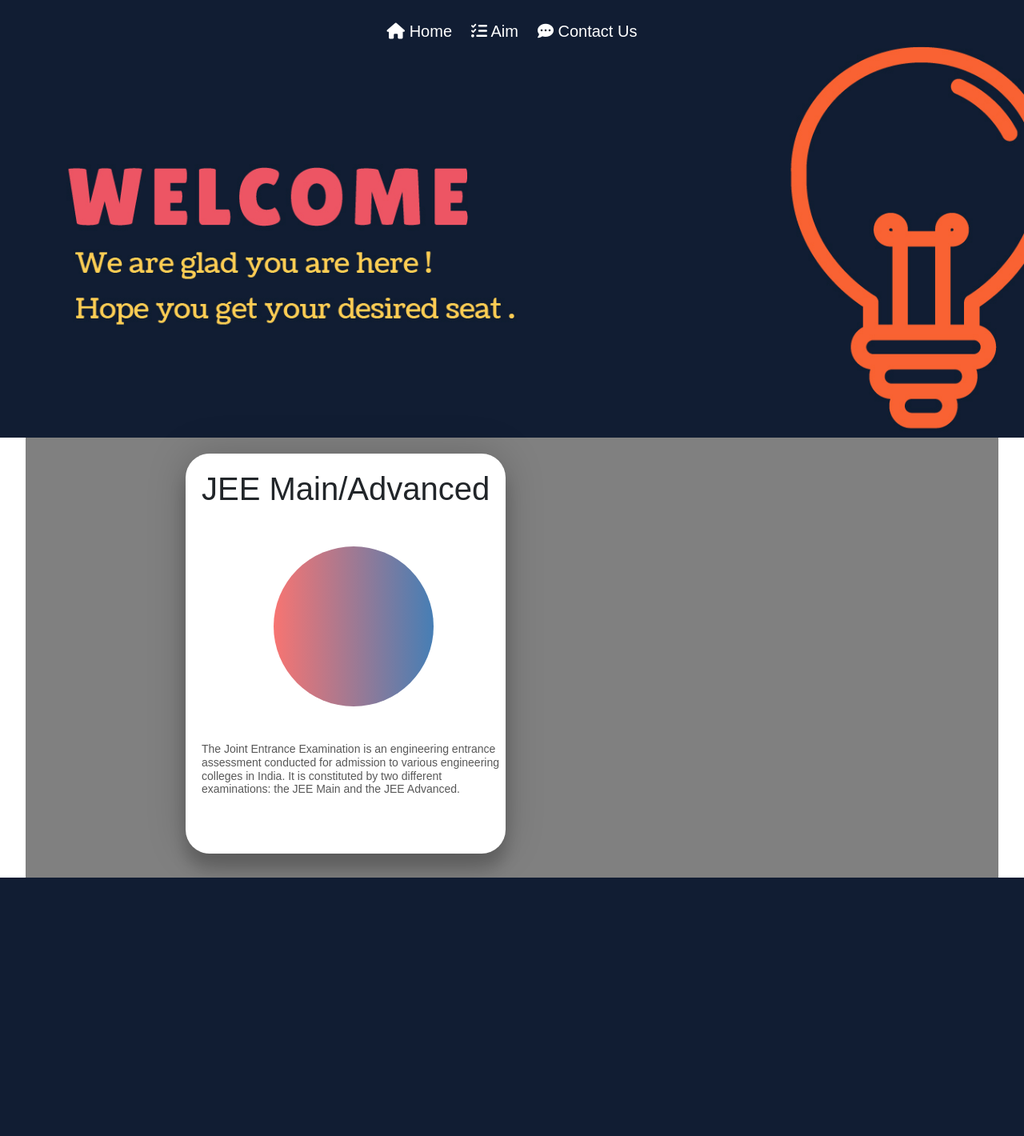
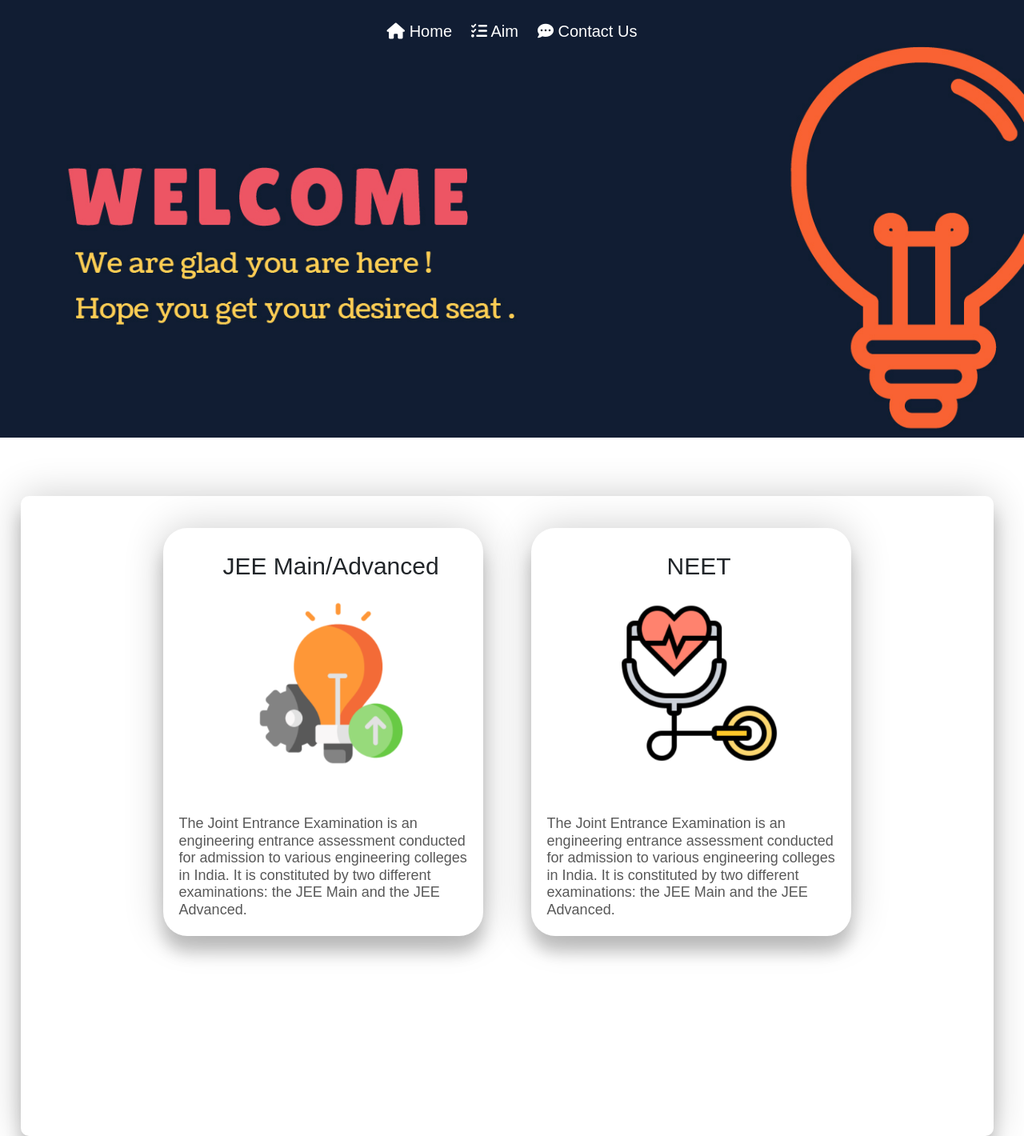
Before and after one commit to rishabhverma-spec/hackthalon, a Node server app: page / in a window 1280 px wide. Shown: the whole page at 80% size. Before the commit the page ends 1097 px from the top, so only its background shows below. Run offline with Node 20, Linux system fonts and the light colour scheme; some libraries are stand-ins or nearby versions.

Commit message:
Added both cards

```diff
--- a/views/home.ejs
+++ b/views/home.ejs
@@ -65,13 +65,26 @@
     <!-- IIT/JEE Cards -->
     <div class="jee-neet-container">
       <div class="jee-neet">
-          <!-- Card -->
+          <!-- JEE Card -->
           <div class="card-jee-neet">
               <div class="title-card-jee-neet">
                   <h1>JEE Main/Advanced</h1>
               </div>
-              <div class="graphic-jee">
-                  <div class="circle"></div>
+              <div class="graphic-jee-neet">
+                  <img src="./images/jee_card.png">
+              </div>
+              <div class="info-card-jee-neet">
+                  <h3>The Joint Entrance Examination is an engineering entrance assessment conducted for admission to various engineering colleges in India. It is constituted by two different examinations: the JEE Main and the JEE Advanced.</h3>
+              </div>
+          </div>
+          <!-- /Card -->
+          <!-- NEET Card -->
+          <div class="card-jee-neet">
+              <div class="title-card-jee-neet">
+                  <h1>NEET</h1>
+              </div>
+              <div class="graphic-jee-neet">
+                  <img src="./images/neet_card.png">
               </div>
               <div class="info-card-jee-neet">
                   <h3>The Joint Entrance Examination is an engineering entrance assessment conducted for admission to various engineering colleges in India. It is constituted by two different examinations: the JEE Main and the JEE Advanced.</h3>
--- a/views/static/css/home.css
+++ b/views/static/css/home.css
@@ -47,13 +47,21 @@ li a:hover {
     background: white;
     display: flex;
     justify-content: center;
+    height: 800px;
 }
 
 .jee-neet {
-    background: grey;
+    display: flex;
+    justify-content: center;
+    background: white;
     width: 95vw;
-    height: 550px;
-    padding: 20px 200px 0 200px;
+    height: inherit;
+    padding: 40px 0px 40px 0px;
+    border-radius: 10px 10px 10px 10px;
+    z-index: 1;
+    position: absolute;
+    inset: 620px 2vw 0 2vw;
+    box-shadow: 0 20px 20px rgba(0, 0, 0, 0.2), 0px 0px 50px rgba(0, 0, 0, 0.2);
 }
 
 .card-jee-neet {
@@ -61,21 +69,25 @@ li a:hover {
     flex-direction: column;
     background: white;
     transform-style: preserve-3d;
-    height: 500px;
+    height: 510px;
     width: 400px;
     border-radius: 30px;
-    padding: 10px 0 0 20px;
+    padding: 20px 0 0 20px;
+    margin: 0 30px 0 30px;
     box-shadow: 0 20px 20px rgba(0, 0, 0, 0.2), 0px 0px 50px rgba(0, 0, 0, 0.2);
 }
 
-.graphic-jee {
-    min-height: 35vh;
+.graphic-jee-neet {
     display: flex;
-    align-items: center;
     justify-content: center;
 }
 
-.circle {
+.graphic-jee-neet img{
+    height: 200px;
+    margin: 20px 0 60px 0;
+}
+
+.circle-jee {
     width: 200px;
     height: 200px;
     background: linear-gradient( to right, rgba(245, 70, 66, 0.75), rgba(8, 83, 156, 0.75));
@@ -85,15 +97,20 @@ li a:hover {
 }
 
 .title-card-jee-neet {
+    display: flex;
+    justify-content: center;
+}
+
+.title-card-jee-neet h1{
     width: auto;
-    font-size: 25px;
+    font-size: 30px;
     padding: 10px 0px 0 0;
     transition: all 0.75s ease-out;
 }
 
 .info-card-jee-neet h3 {
-    font-size: 14px;
-    padding: 5px 0 0 0;
+    font-size: 18px;
+    padding: 5px 2px 0 0;
     color: #585858;
     font-weight: lighter;
     transition: all 0.75s ease-out;
--- a/views/static/js/home.js
+++ b/views/static/js/home.js
@@ -1,30 +1,62 @@
+ // //Movement Animation to happen
+ // const card = document.querySelector('.card');
+ // const container = document.querySelector('.container');
+ // //Items
+ // const title = document.querySelector(".title");
+ // const description = document.querySelector(".info h3");
+
+ // //Moving Animation Event
+ // container.addEventListener("mousemove", (e) => {
+ //         let xAxis = (window.innerWidth / 2 - e.pageX) / 50;
+ //         let yAxis = (window.innerWidth / 2 - e.pageY) / 50;
+ //         card.style.transform = `rotateY(${xAxis}deg) rotateX(${yAxis}deg)`;
+ //         //  card.style.classList.add('rotate');
+ //     })
+ //     //Animate In
+ // container.addEventListener("mouseenter", (e) => {
+ //     card.style.transition = "none";
+ //     //Popout
+ //     title.style.transform = "translateZ(120px)";
+ //     description.style.transform = "translateZ(110px)";
+ //     //card.style.transform= `rotateY(${180}deg)`;
+ //     // card.style.transition = "all 0.5s ease";
+ // });
+ // //Animate Out
+ // container.addEventListener("mouseleave", (e) => {
+ //     card.style.transform = `rotateY(0deg) rotateX(0deg)`;
+ //     card.style.transition = "all 0.5s ease";
+ //     title.style.transform = "translateZ(0px)";
+ //     description.style.transform = "translateZ(0px)";
+ // })
+
+
 //Movement Animation to happen
- const card = document.querySelector('.card');
- const container = document.querySelector('.container');
+const card = document.querySelector('.card-jee-neet')
+const container = document.querySelector('.jee-neet')
 //Items
- const title = document.querySelector(".title");
- const description = document.querySelector(".info h3");
+const title = document.querySelector('.title-card-jee-neet h1')
+const description = document.querySelector('.info-card-jee-neet h3')
 
 //Moving Animation Event
- container.addEventListener("mousemove", (e) => {
-         let xAxis = (window.innerWidth / 2 - e.pageX) / 50;
-         let yAxis = (window.innerWidth / 2 - e.pageY) / 50;
-         card.style.transform = `rotateY(${xAxis}deg) rotateX(${yAxis}deg)`;
+container.addEventListener('mousemove', (e) => {
+  let xAxis = (window.innerWidth / 2 - e.pageX) / 40
+  let yAxis = (window.innerWidth / 2 - e.pageY) / 40
+  card.style.transform = `rotateY(${xAxis}deg) rotateX(${yAxis}deg)`
   //  card.style.classList.add('rotate');
 })
 //Animate In
- container.addEventListener("mouseenter", (e) => {
-     card.style.transition = "none";
+container.addEventListener('mouseenter', (e) => {
+  card.style.transition = 'none'
   //Popout
-     title.style.transform = "translateZ(120px)";
-     description.style.transform = "translateZ(110px)";
-     //card.style.transform= `rotateY(${180}deg)`;
-     // card.style.transition = "all 0.5s ease";
- });
+  title.style.transform = 'translateZ(90px)'
+  description.style.transform = 'translateZ(110px)'
+  card.style.transform = `rotateY(${180}deg)`
+  card.style.transition = 'all 0.5s ease'
+})
 //Animate Out
- container.addEventListener("mouseleave", (e) => {
-     card.style.transform = `rotateY(0deg) rotateX(0deg)`;
-     card.style.transition = "all 0.5s ease";
-     title.style.transform = "translateZ(0px)";
-     description.style.transform = "translateZ(0px)";
+container.addEventListener('mouseleave', (e) => {
+  card.style.transform = `rotateY(0deg) rotateX(0deg)`
+  card.style.transition = 'all 0.5s ease'
+  title.style.transform = 'translateZ(0px)'
+  description.style.transform = 'translateZ(0px)'
 })
```
Also changed, not shown: views/static/images/jee_card.png (added), views/static/images/neet_card.png (added). Lines whose indentation alone changed are shown as unchanged.
